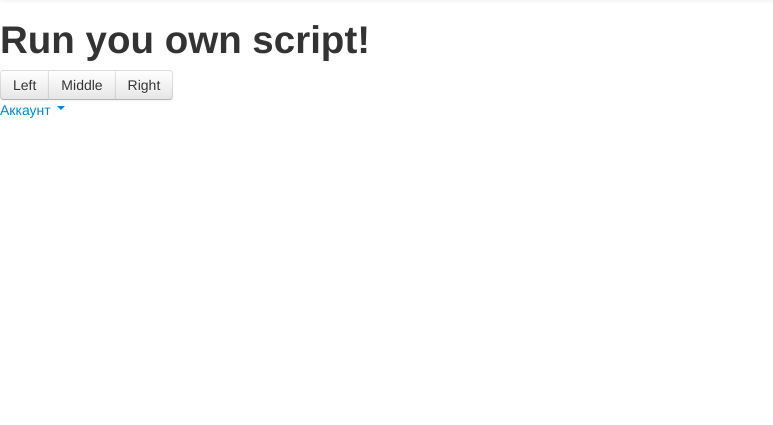
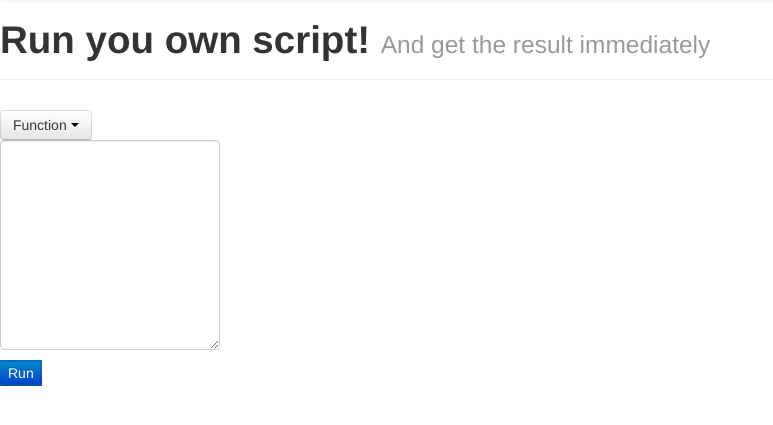
Before and after one commit to EvilDmitri/FlaskProject, a Flask app: page /first in a window 1280 px wide. Shown: the part 42-467 px from the top of the page, without its empty margins (0-773 px from the left). Run offline with Flask 2, Linux system fonts and the light colour scheme; some libraries are stand-ins or nearby versions.

Commit message:
added textfield and button run

```diff
--- a/FlaskApp/templates/first.html
+++ b/FlaskApp/templates/first.html
@@ -19,31 +19,33 @@
       </div>
     </div>
 
-    <h1>Run you own script!</h1>
-    <div class="btn-group">
-    <button class="btn">Left</button>
-    <button class="btn">Middle</button>
-    <button class="btn">Right</button>
+    <div class="page-header">
+    <h1>Run you own script! <small>And get the result immediately</small></h1>
     </div>
 
+    <div class="row">
+        <div class="span8">
+            <div class="btn-group">
+                <a class="btn dropdown-toggle" data-toggle="dropdown" href="#">
+                Function
+                <span class="caret"></span>
+                </a>
+                <ul class="dropdown-menu">
+                <!-- dropdown menu links -->
+                 <li><a tabindex="-1" href="#">Load</a></li>
+                 <li class="divider"></li>
+                 <li><a tabindex="-1" href="#">Save</a></li>
 
-    <ul class="nav">
-    <li class="dropdown" id="fat-menu">
-        <a href="#fat-menu" class="dropdown-toggle" data-toggle="dropdown">
-            Аккаунт
-            <b class="caret"></b>
-        </a>
+                </ul>
+            </div>
+            <br>
 
-        <ul class="dropdown-menu" role="menu">
-            <li><a tabindex="-1" href="#">Action</a></li>
-            <li><a tabindex="-1" href="#">Another action</a></li>
-            <li><a tabindex="-1" href="#">Something else here</a></li>
-            <li class="divider"></li>
-            <li><a tabindex="-1" href="#">Separated link</a></li>
-        </ul>
-    </li>
-    </ul>
+            <textarea name="user_functin" rows="10" cols="65" placeholder="Put your function here" resize='none'>
 
+            </textarea><br>
+<button class="btn-primary">Run</button>
+        </div>
+    </div>
 
 
     <script src="http://code.jquery.com/jquery.js"></script>
```
